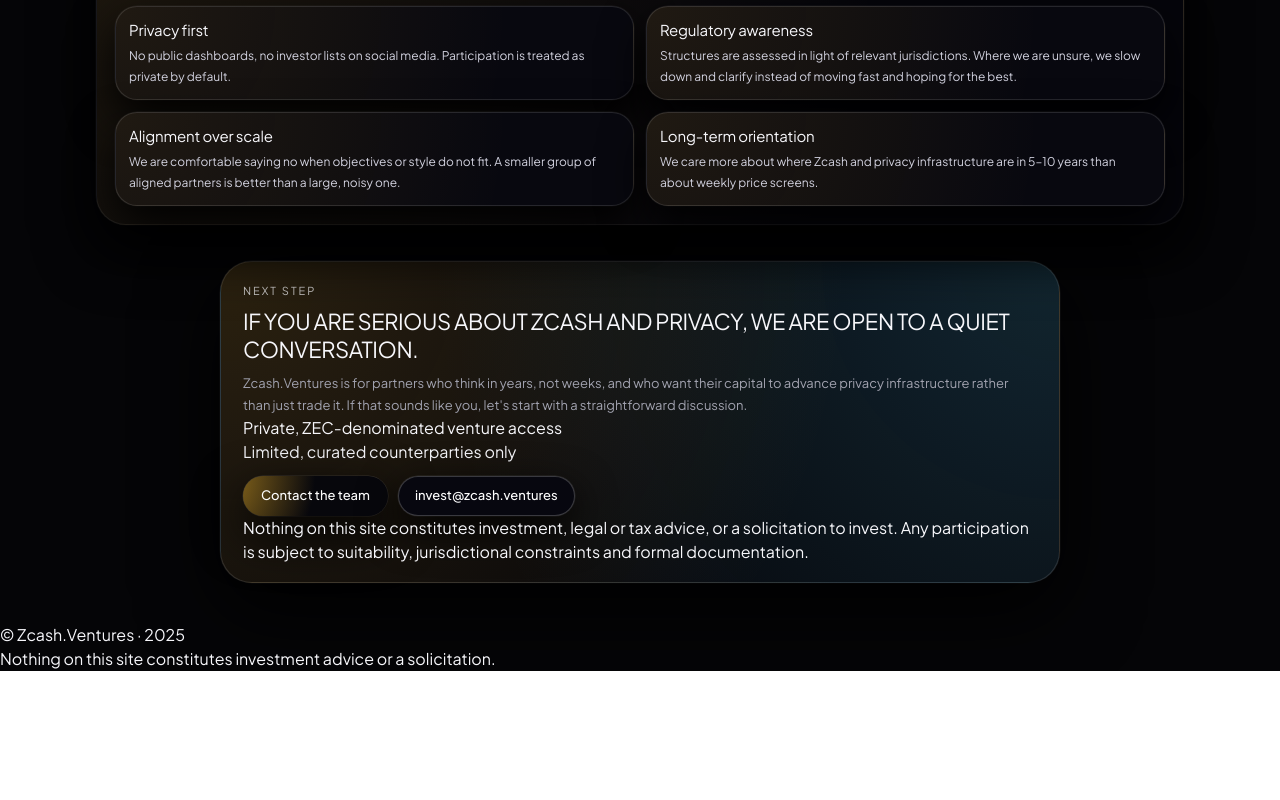
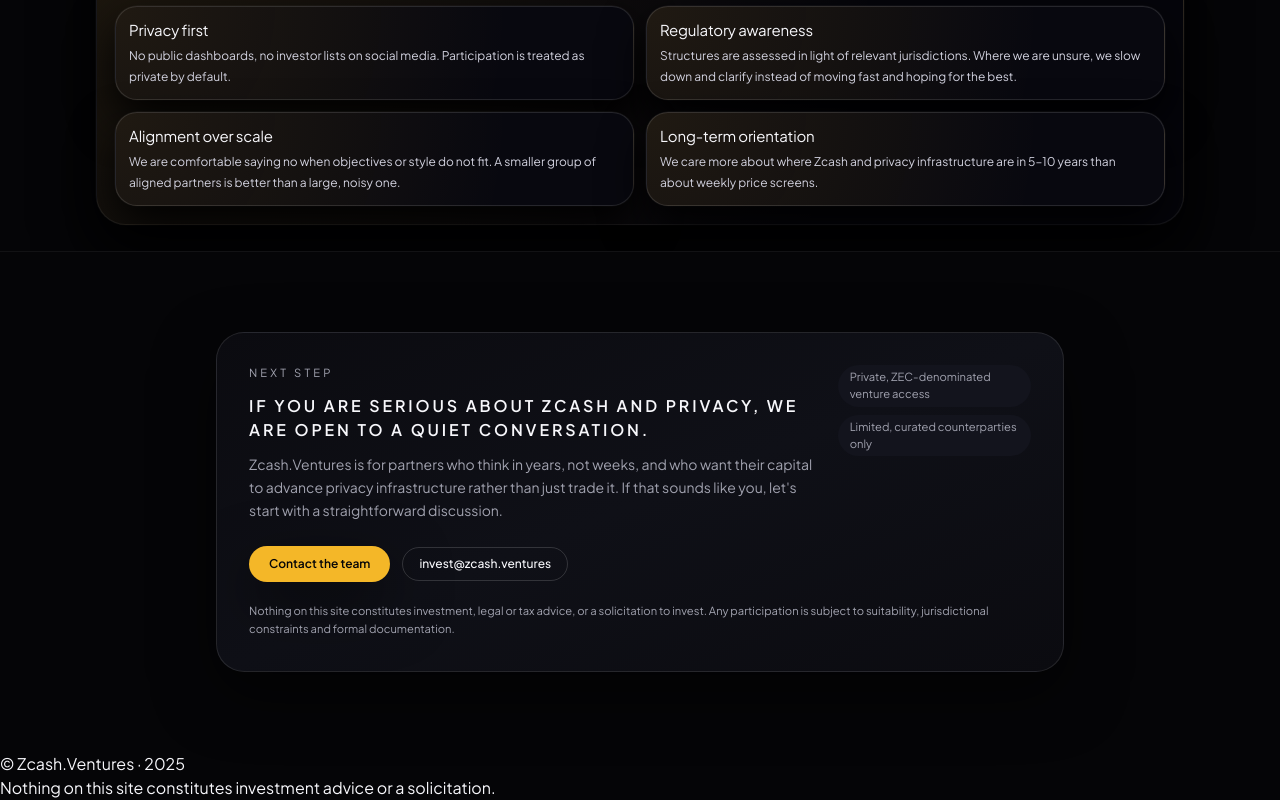
Before and after one commit to Gatsby01k/zcv-land, a Next.js app: page / in a window 1280 px wide. Shown: the part 2464-3264 px from the top of the page. Before the commit the page ends 3135 px from the top, so only its background shows below. Built offline with nearby package versions, Linux system fonts and the light colour scheme.

Commit message:
Update FinalCta.tsx

```diff
--- a/components/sections/FinalCta.tsx
+++ b/components/sections/FinalCta.tsx
@@ -4,56 +4,61 @@
 
 export default function FinalCta() {
   return (
-    <section className="final-cta" id="contact">
-      <div className="final-cta-inner">
-        <div className="final-cta-card">
-          <div className="final-cta-header">
-            <div>
-              <div className="final-cta-kicker">Next step</div>
-              <h2 className="final-cta-title">
+    <section
+      className="reveal border-t border-white/5 bg-zv-bg py-16 lg:py-20"
+      id="contact"
+    >
+      <div className="mx-auto max-w-4xl px-4 lg:px-6">
+        <div className="relative overflow-hidden rounded-3xl border border-white/10 bg-gradient-to-br from-zv-bg-soft via-zv-bg-card to-zv-bg-soft p-6 shadow-zv-soft sm:p-8">
+          <div className="mb-6 flex flex-col gap-4 lg:flex-row lg:items-start lg:justify-between">
+            <div className="max-w-xl space-y-3">
+              <div className="text-[0.7rem] uppercase tracking-[0.28em] text-zv-muted">
+                Next step
+              </div>
+              <h2 className="text-sm font-semibold tracking-[0.18em] text-zv-text sm:text-base">
                 IF YOU ARE SERIOUS ABOUT ZCASH AND PRIVACY, WE ARE OPEN TO A QUIET
                 CONVERSATION.
               </h2>
-              <p className="final-cta-copy">
-                Zcash.Ventures is for partners who think in years, not weeks, and who
-                want their capital to advance privacy infrastructure rather than just
-                trade it. If that sounds like you, let&apos;s start with a straightforward
-                discussion.
+              <p className="text-sm leading-relaxed text-zv-muted">
+                Zcash.Ventures is for partners who think in years, not weeks, and
+                who want their capital to advance privacy infrastructure rather
+                than just trade it. If that sounds like you, let&apos;s start with a
+                straightforward discussion.
               </p>
             </div>
 
-            <div className="final-cta-meta">
-              <div className="final-cta-pill">
+            <div className="space-y-2 text-[0.7rem] text-zv-muted">
+              <div className="inline-flex rounded-full bg-zv-bg-chip px-3 py-1">
                 Private, ZEC-denominated venture access
               </div>
-              <div className="final-cta-pill">
+              <div className="inline-flex rounded-full bg-zv-bg-chip px-3 py-1">
                 Limited, curated counterparties only
               </div>
             </div>
           </div>
 
-          <div className="final-cta-actions">
+          <div className="flex flex-wrap items-center gap-3">
             <button
               type="button"
-              className="final-cta-primary"
               onClick={openMail}
+              className="inline-flex items-center justify-center rounded-full bg-zv-gold px-5 py-2.5 text-xs font-semibold text-zv-bg shadow-zv-soft transition hover:bg-zv-gold-soft"
             >
               Contact the team
             </button>
 
             <button
               type="button"
-              className="final-cta-secondary"
               onClick={openMail}
+              className="inline-flex items-center justify-center rounded-full border border-white/15 bg-transparent px-4 py-2 text-xs font-medium text-zv-text transition hover:border-white/35 hover:bg-white/5"
             >
               invest@zcash.ventures
             </button>
           </div>
 
-          <p className="final-cta-footnote">
-            Nothing on this site constitutes investment, legal or tax advice, or a
-            solicitation to invest. Any participation is subject to suitability,
-            jurisdictional constraints and formal documentation.
+          <p className="mt-5 text-[0.7rem] leading-relaxed text-zv-muted">
+            Nothing on this site constitutes investment, legal or tax advice, or
+            a solicitation to invest. Any participation is subject to
+            suitability, jurisdictional constraints and formal documentation.
           </p>
         </div>
       </div>
```
